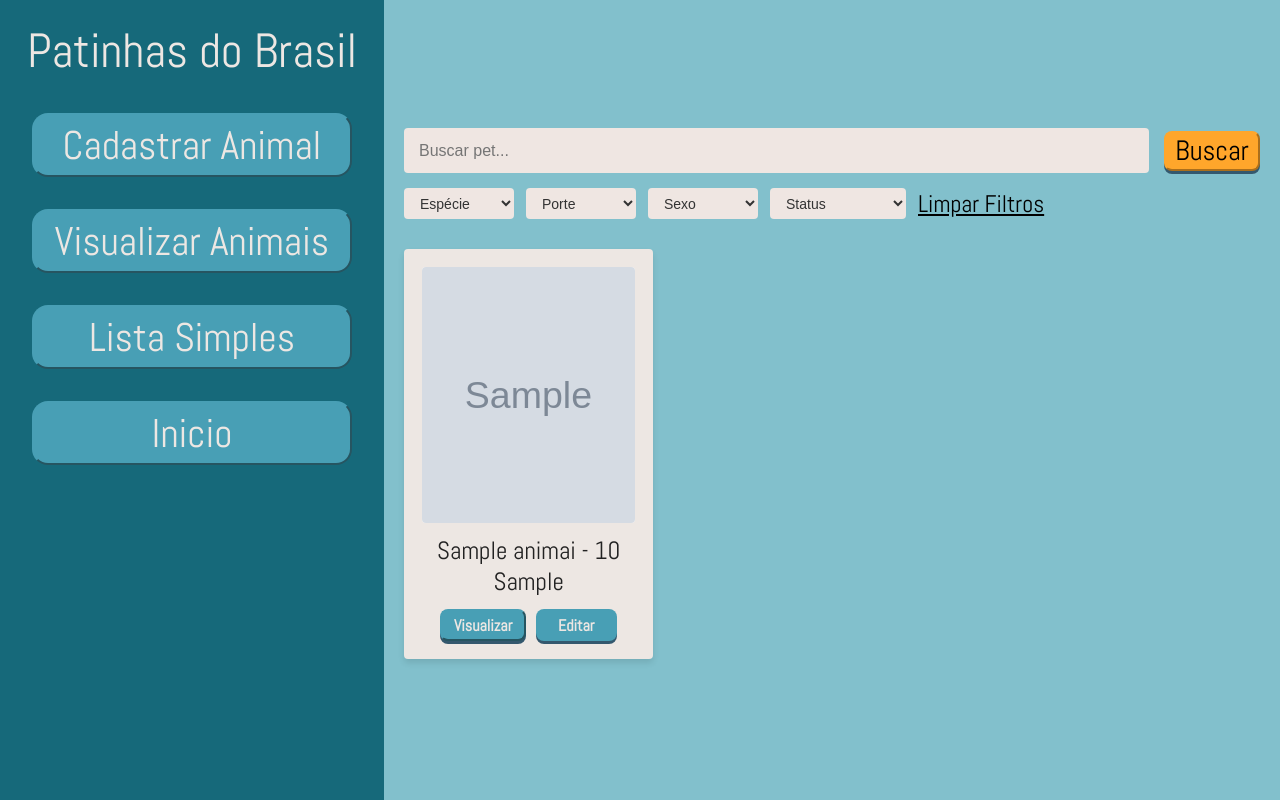
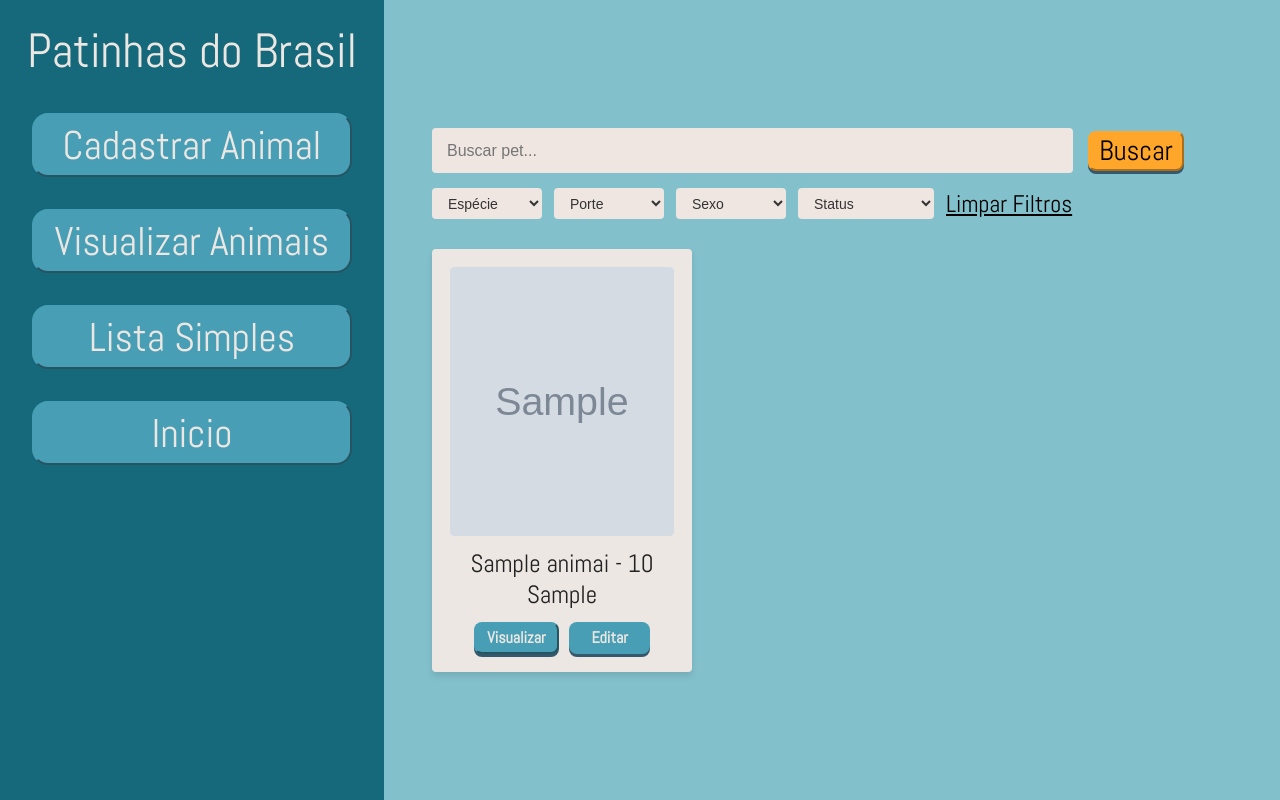
Before and after one commit to MaryanaFraga/projeto-patinhas-do-brasil, a Flask app: page /animais/animais_page in a window 1280 px wide. Run offline with Flask 3, Linux system fonts and the light colour scheme; tables that the repository leaves empty hold one stand-in row (values such as "Sample post"); grey boxes marked "Sample" are stand-in pictures.

Commit message:
refactor: Melhorar formatação da grid das fotos dos animais

```diff
--- a/static/css/animais_page_style.css
+++ b/static/css/animais_page_style.css
@@ -67,7 +67,9 @@ h1{
     flex-wrap: wrap;
     flex-direction: column;
     justify-content: center;
-    padding: 40px 20px;
+    padding: 20px 20px;
+    padding-left: 3rem;
+    padding-right: 5rem;
 }
 
 .buscador{
@@ -79,6 +81,7 @@ h1{
     align-items: center;
     gap: 15px;
     margin-bottom: 15px;
+    padding-right: 1rem;
 }
 
 .busca{
@@ -146,14 +149,14 @@ h1{
 .grid-container{
     display: grid;
     grid-template-columns: repeat(auto-fill, minmax(240px, 1fr));
-    gap: 30px;
-    justify-content: center;
-    margin-right: 3rem;
+    grid-auto-rows: max-content;
+    gap: 4rem;
+    justify-content: flex-start;
+    align-items: start;
 }
 
 .animal-card{
     background-color: #EDE7E3;
-    aspect-ratio: 4 / 5;
     border-radius: 4px;
     padding: 18px;
     display: flex;
@@ -162,7 +165,8 @@ h1{
     box-shadow: 0 4px 6px rgba(0,0,0,0.1);
     max-width: 260px;
     width: 100%;
-    justify-content: center;
+    justify-content: flex-start;
+    height: max-content;
 }
 
 .card-image-container{
@@ -171,7 +175,6 @@ h1{
     aspect-ratio: 5 / 6;
     margin-bottom: 12px;
     border-radius: 4px;
-    justify-content: center;
     overflow: hidden;
 }
 
```
